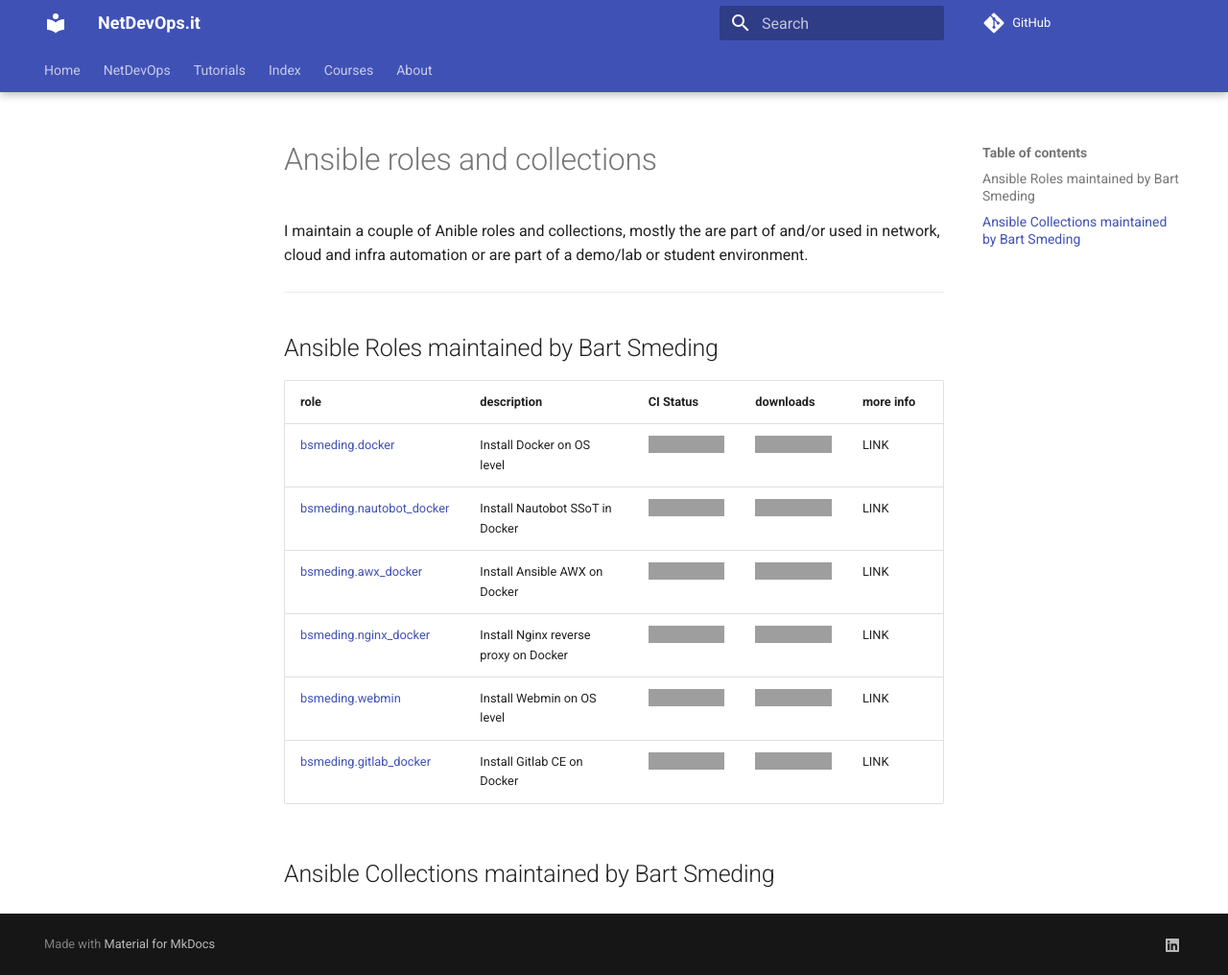
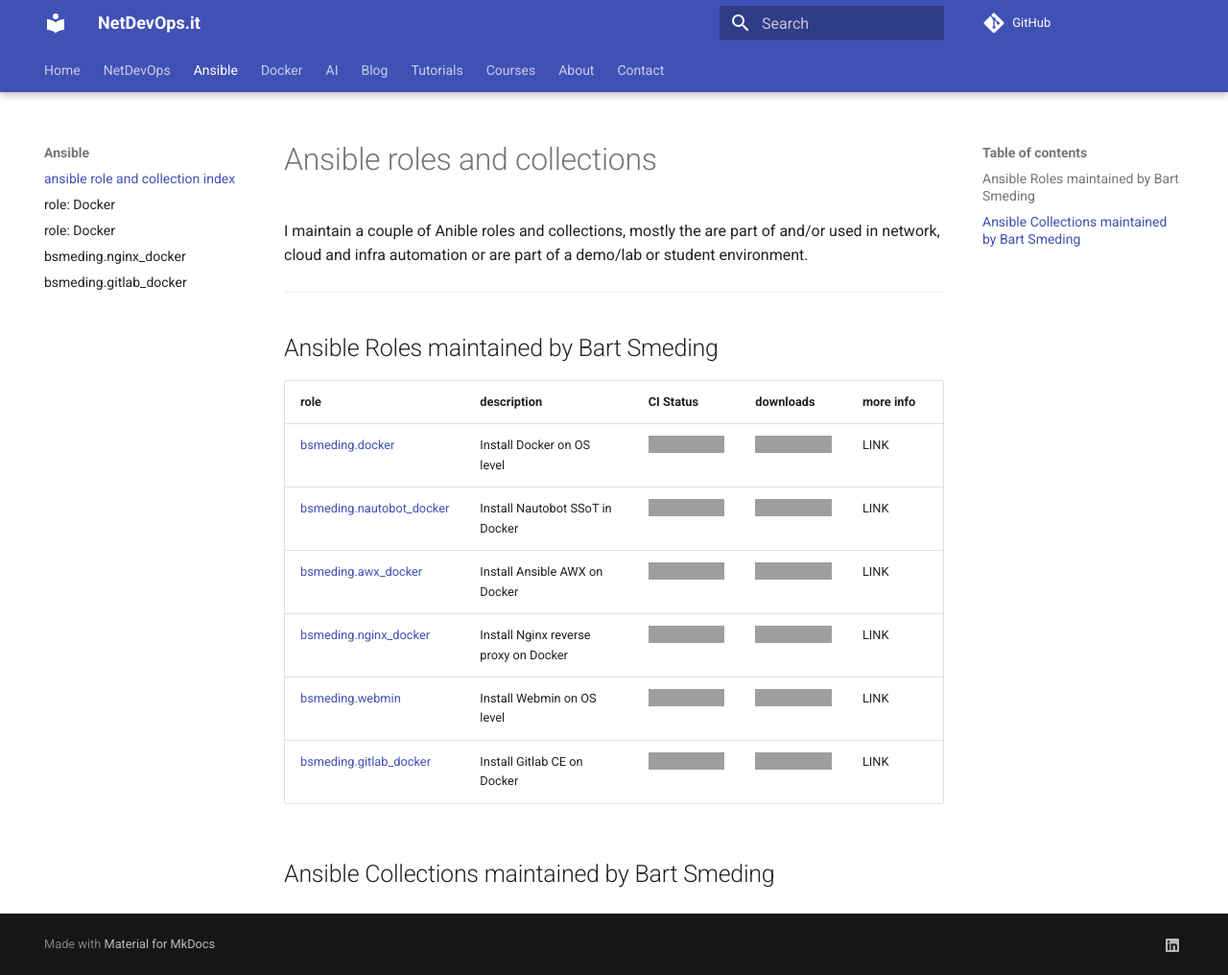
Before and after one commit to bsmeding/bsmeding.github.io, an MkDocs documentation site: the page built from docs/ansible_roles_and_collections.md, in a window 1280 px wide and 1016 px high. Shown: the whole window at 96% size. Built offline with MkDocs 1.6.1 and Material for MkDocs 9.7.7, drawn with Linux system fonts in a browser that asks for light colours; comment, search, counter and statistics services are not loaded; grey boxes are pictures that could not be loaded.

Commit message:
restore naviagation

```diff
--- a/mkdocs.yml
+++ b/mkdocs.yml
@@ -23,12 +23,29 @@
 nav:
   - Home: index.md
   - NetDevOps: netdevops.md
+  - Ansible:
+    - 'ansible role and collection index': ansible_roles_and_collections.md
+    - 'role: Docker': ansible/ansible_role_docker.md
+    - 'bsmeding.docker': ansible/ansible_role_docker.md
+    - 'bsmeding.nginx_docker': ansible/ansible_role_nginx_docker.md
+    - 'bsmeding.gitlab_docker': ansible/ansible_role_gitlab_docker.md
+  - Docker:
+    - 'Docker images index': docker_images.md
+  - AI:
+    - 'AI in networking': ai_in_networking.md
+  - Blog:
+    - blog/index.md
   - Tutorials:
-      - tutorials.md
-      - tutorials/
-  - Blog: blog/index.md
-  - Courses: courses.md
+    - 'Tutorials': tutorials.md
+    - 'Ansible NAPALM': tutorials/ansible_cisco_napalm_diff.md
+    - 'Git basics': tutorials/git_basics.md
+    - 'Linux basics': tutorials/linux_basics.md
+    - 'Enable Winwows Subsystem for Linux': tutorials/enable_wsl_on_windows.md
+  - Courses:
+    - 'Courses': courses.md
+    - 'Courses Dutch': courses_NL.md
   - About: about.md
+  - Contact: contact.md
 
 theme:
   name: material
```
